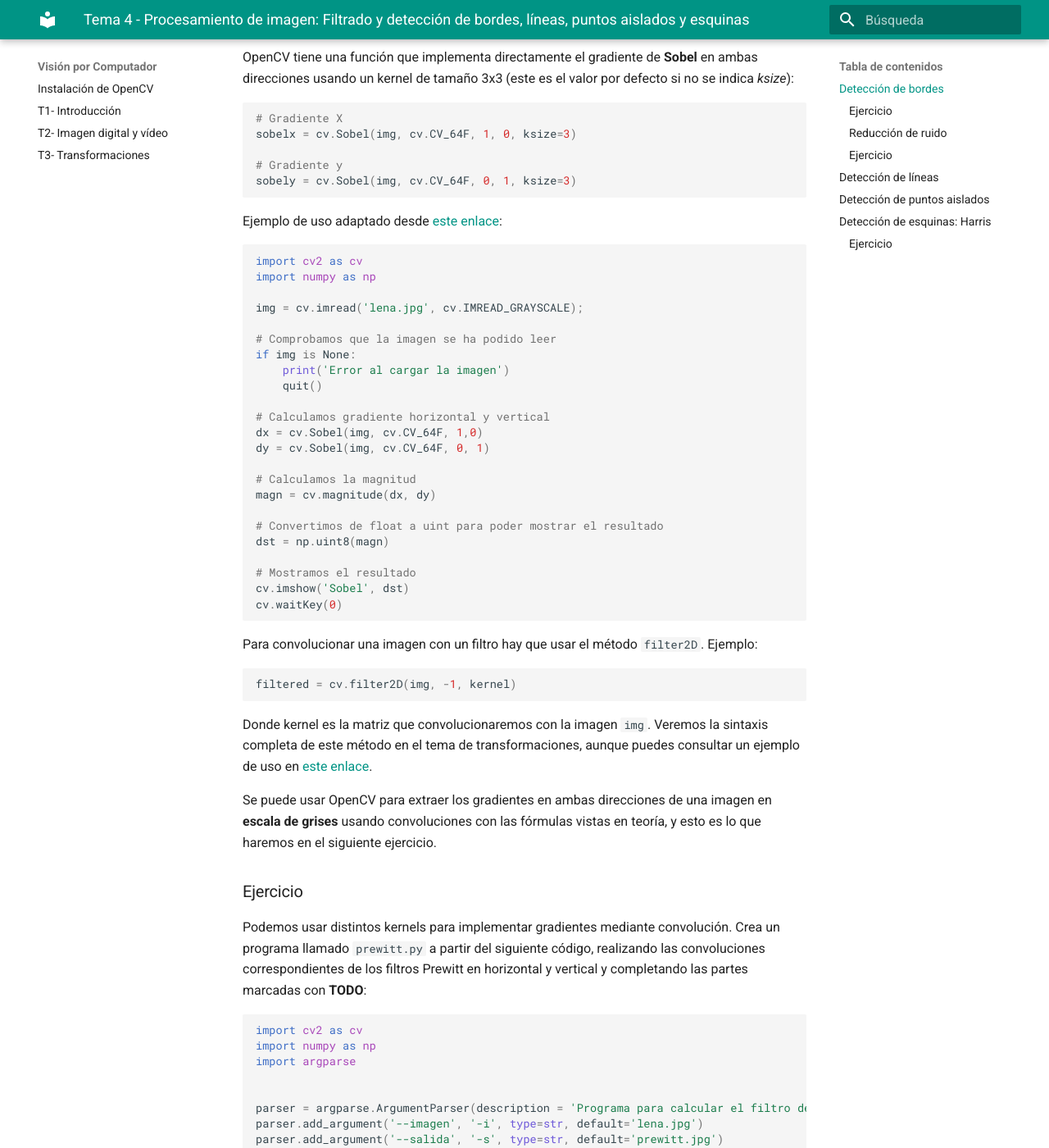
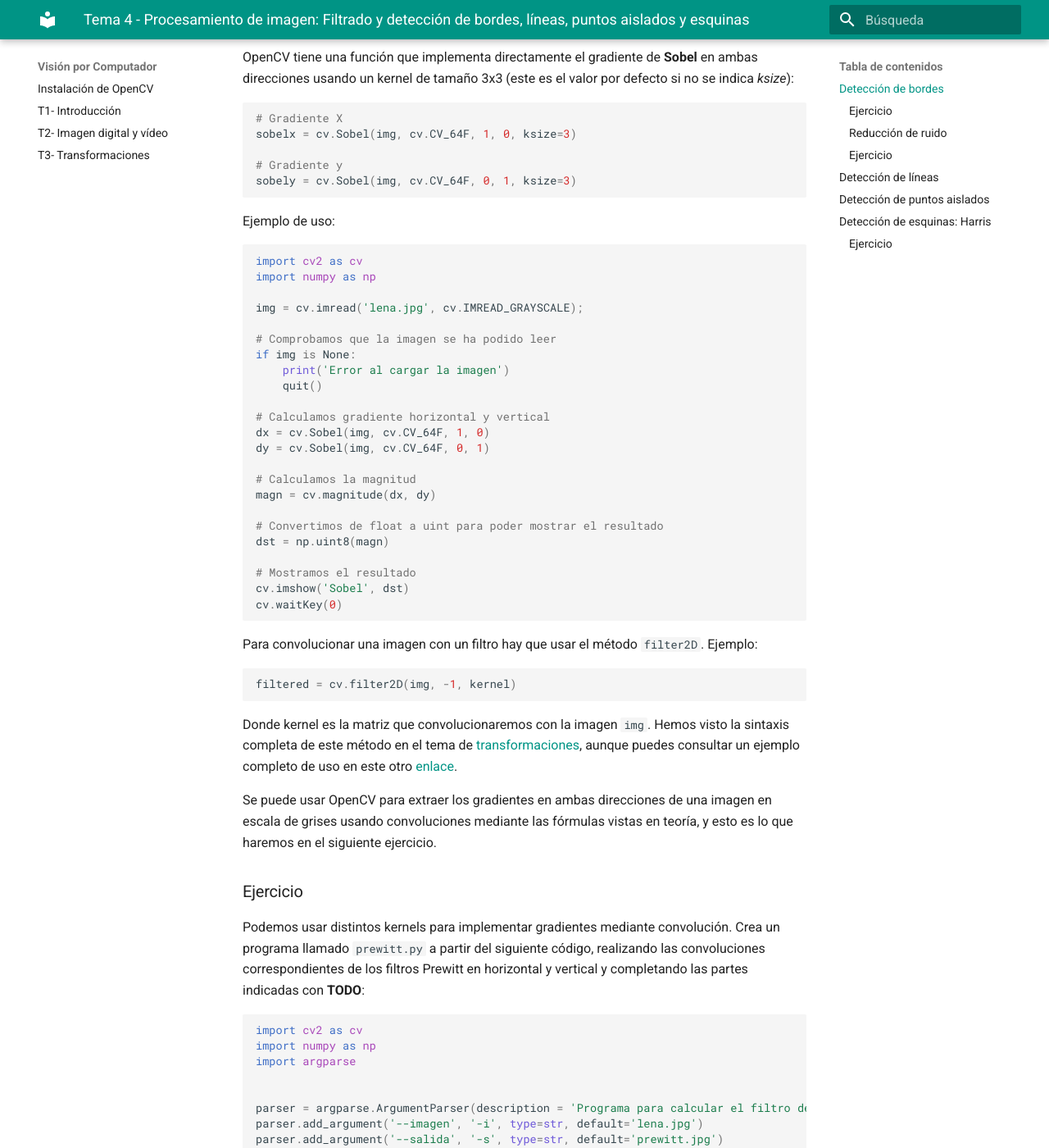
Before and after one commit to pertusa/VisionPorComputador, an MkDocs documentation site: the page built from docs/deteccion.md, in a window 1280 px wide and 1400 px high, scrolled down 322 px. Shown: the whole window at 82% size. Built offline with MkDocs 1.6.1 and Material for MkDocs 9.7.7, drawn with Linux system fonts in a browser that asks for light colours; some of the changed text lies outside the part shown.

Commit message:
Deteccion updated

````diff
--- a/docs/deteccion.md
+++ b/docs/deteccion.md
@@ -21,7 +21,9 @@ sobely = cv.Sobel(img, cv.CV_64F, 0, 1, ksize=3)
 <!----ANTIGUO: Ejemplo de [uso](http://docs.opencv.org/2.4/doc/tutorials/imgproc/imgtrans/sobel_derivatives/sobel_derivatives.html):
 --->
 
-Ejemplo de uso adaptado desde [este enlace](https://docs.opencv.org/3.4/d2/d2c/tutorial_sobel_derivatives.html):
+Ejemplo de uso:
+
+<!--- adaptado desde [este enlace](https://docs.opencv.org/3.4/d2/d2c/tutorial_sobel_derivatives.html): --->
 
 ```python
 import cv2 as cv
@@ -35,7 +37,7 @@ if img is None:
     quit()
 
 # Calculamos gradiente horizontal y vertical
-dx = cv.Sobel(img, cv.CV_64F, 1,0)
+dx = cv.Sobel(img, cv.CV_64F, 1, 0)
 dy = cv.Sobel(img, cv.CV_64F, 0, 1)
 
 # Calculamos la magnitud
@@ -55,13 +57,13 @@ Para convolucionar una imagen con un filtro hay que usar el método `filter2D`.
 filtered = cv.filter2D(img, -1, kernel)
 ```
 
-Donde kernel es la matriz que convolucionaremos con la imagen `img`. Veremos la sintaxis completa de este método en el tema de transformaciones, aunque puedes consultar un ejemplo de uso en [este enlace](https://docs.opencv.org/master/d4/d13/tutorial_py_filtering.html).
+Donde kernel es la matriz que convolucionaremos con la imagen `img`. Hemos visto la sintaxis completa de este método en el tema de [transformaciones](https://pertusa.github.io/VisionPorComputador/transformaciones.html#transformaciones-en-entorno-de-vecindad), aunque puedes consultar un ejemplo completo de uso en este otro [enlace](https://docs.opencv.org/master/d4/d13/tutorial_py_filtering.html).
 
-Se puede usar OpenCV para extraer los gradientes en ambas direcciones de una imagen en **escala de grises** usando convoluciones con las fórmulas vistas en teoría, y esto es lo que haremos en el siguiente ejercicio.
+Se puede usar OpenCV para extraer los gradientes en ambas direcciones de una imagen en escala de grises usando convoluciones mediante las fórmulas vistas en teoría, y esto es lo que haremos en el siguiente ejercicio.
 
 ### Ejercicio
 
-Podemos usar distintos kernels para implementar gradientes mediante convolución. Crea un programa llamado `prewitt.py` a partir del siguiente código, realizando las convoluciones correspondientes de los filtros Prewitt en horizontal y vertical y completando las partes marcadas con **TODO**:
+Podemos usar distintos kernels para implementar gradientes mediante convolución. Crea un programa llamado `prewitt.py` a partir del siguiente código, realizando las convoluciones correspondientes de los filtros Prewitt en horizontal y vertical y completando las partes indicadas con **TODO**:
 
 <!---
 **OPCION: QUE HAGAN EL PROGRAMA COMPLETO!!!? TIENEN INFO DE CONVERSION DE TIPOS EN EL TEMA ANTERIOR***
@@ -79,7 +81,7 @@ parser.add_argument('--salida', '-s', type=str, default='prewitt.jpg')
 args = parser.parse_args()
 
 # Cargamos la imagen
-img = cv.imread(args.imagen, cv.IMREAD_GRAYSCALE);
+img = cv.imread(args.imagen, cv.IMREAD_GRAYSCALE)
 
 # Comprobamos que la imagen se ha podido leer
 if img is None:
@@ -313,7 +315,7 @@ La transformada de Hough también se puede utilizar para detección de otras for
 
 ```python
 circles = cv.HoughCircles(img,cv.HOUGH_GRADIENT, 1, 20,
-                            param1=50, param2=30,minRadius=0, maxRadius=0)
+                            param1=50, param2=30, minRadius=0, maxRadius=0)
 ```
 
 Puedes consultar la [documentación de HoughCircles](https://docs.opencv.org/3.4/da/d53/tutorial_py_houghcircles.html) para obtener más información sobre estos parámetros.
@@ -360,7 +362,8 @@ k = 0.04 # Umbral de Harris
 
 dst = cv.cornerHarris(src, blockSize, apertureSize, k)
 ```
-<!----
+
+<!---
 > **TODO Teoría**: Explicación buena de HARRIS: https://opencv-python-tutroals.readthedocs.io/en/latest/py_tutorials/py_feature2d/py_features_harris/py_features_harris.html
 --->
 
````
Also changed, not shown: other parts of docs/deteccion.md (+8 -8 lines).
